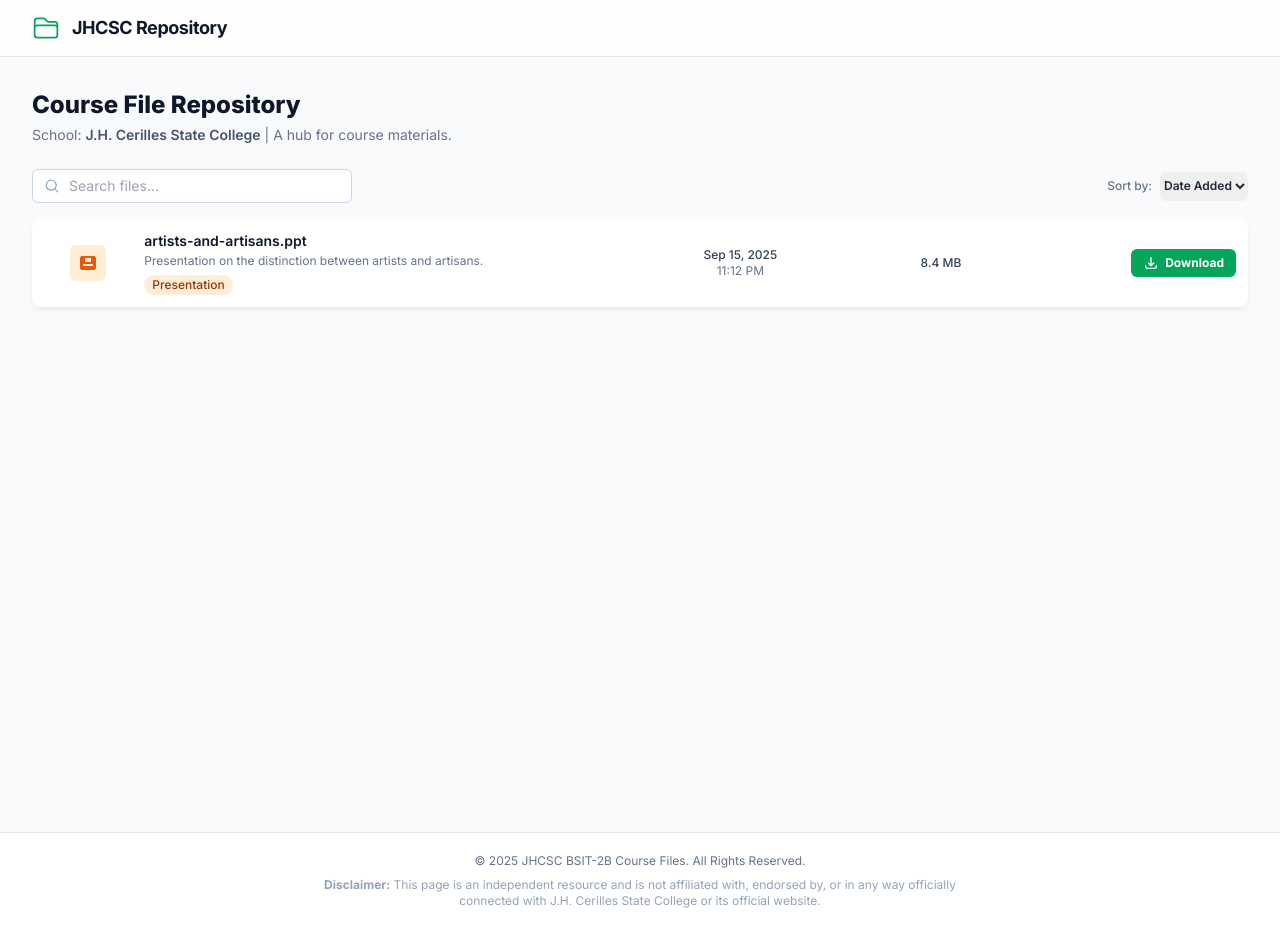
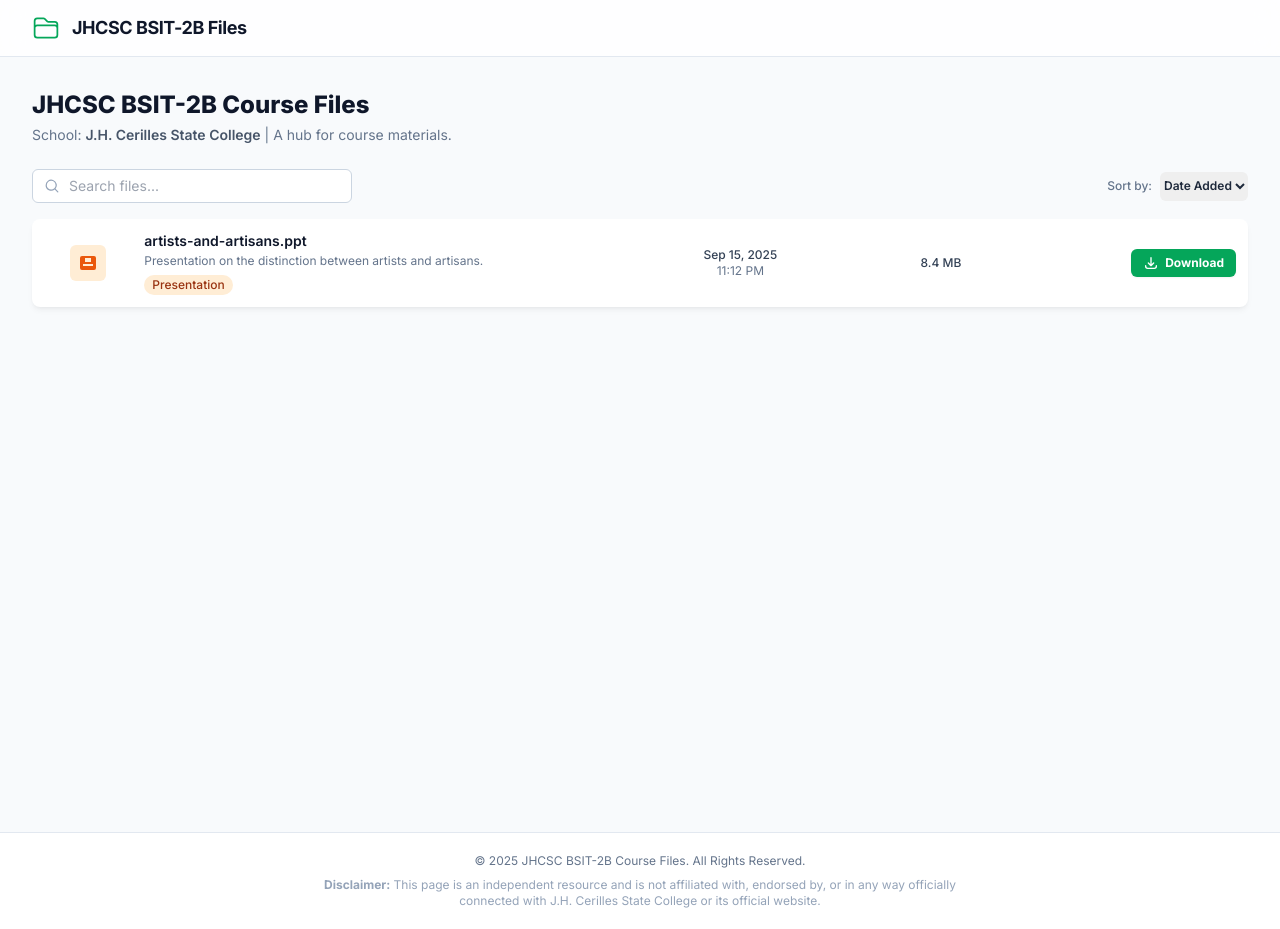
Before and after one commit to itzmebenz13/jhcsc-bsit2bfiles, a plain HTML site: page index.html in a window 1280 px wide. Drawn offline with nearby package versions, Linux system fonts and the light colour scheme.

Commit message:
Update index.html

```diff
--- a/index.html
+++ b/index.html
@@ -48,7 +48,7 @@
                                 <path stroke-linecap="round" stroke-linejoin="round" d="M2.25 12.75V12A2.25 2.25 0 014.5 9.75h15A2.25 2.25 0 0121.75 12v.75m-8.69-6.44l-2.12-2.12a1.5 1.5 0 00-1.061-.44H4.5A2.25 2.25 0 002.25 6v12a2.25 2.25 0 002.25 2.25h15A2.25 2.25 0 0021.75 18V9a2.25 2.25 0 00-2.25-2.25h-5.379a1.5 1.5 0 01-1.06-.44z" />
                             </svg>
                         </div>
-                        <span class="text-lg font-bold text-slate-900 tracking-tight">JHCSC Repository</span>
+                        <span class="text-lg font-bold text-slate-900 tracking-tight">JHCSC BSIT-2B Files</span>
                     </div>
                 </div>
             </div>
@@ -59,7 +59,7 @@
 
             <!-- Page Title and Course Info -->
             <div class="mb-6">
-                <h1 class="text-2xl font-extrabold text-slate-900">Course File Repository</h1>
+                <h1 class="text-2xl font-extrabold text-slate-900">JHCSC BSIT-2B Course Files</h1>
                 <p class="mt-1 text-sm text-slate-500">
                     School: <span class="font-semibold text-slate-600">J.H. Cerilles State College</span> | A hub for course materials.
                 </p>
```
